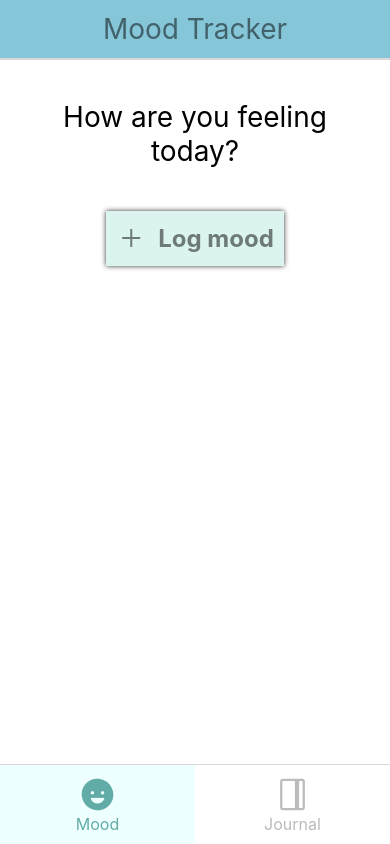
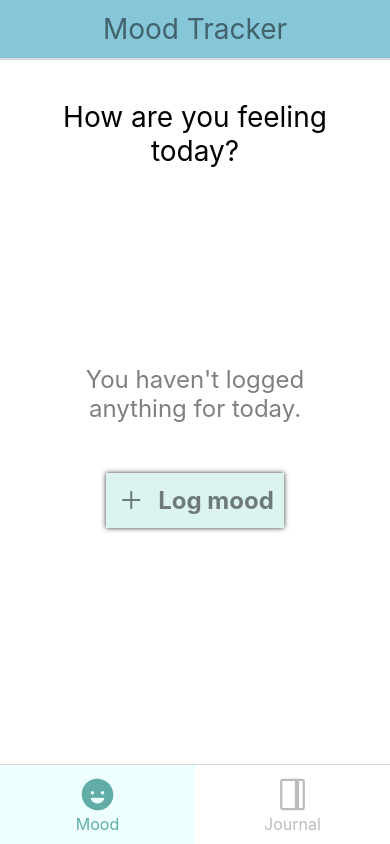
Before and after one commit to PBasham/pb-healthy-habits, a React Native app: screen / in a window 390 px wide. Built offline with nearby package versions, Linux system fonts and the light colour scheme.

Commit message:
updated checks for moodLog to be based off of length due to update on returning empty array over null for calls

```diff
--- a/src/screens/MoodTracker/MoodTracker.tsx
+++ b/src/screens/MoodTracker/MoodTracker.tsx
@@ -47,8 +47,8 @@ const MoodTracker: FunctionComponent<MoodTrackerProps> = (props: MoodTrackerProp
 
     async function handleGetMoodLog(): Promise<void> {
         const result = await moodTrackerHelpers.getMoodLog()
-
-        if (!result) {
+        console.log("Result from handleGetMoodLog(): ", result)
+        if (!result.length) {
             setMoodLog(result)
             setLogMessage("You haven't logged anything for today.")
         } else {
@@ -57,7 +57,7 @@ const MoodTracker: FunctionComponent<MoodTrackerProps> = (props: MoodTrackerProp
 
         return
     }
-    async function handleAddEmotion(loggedMood: LoggedEmotion): Promise<void> {
+    async function handleAddMoodToLog(loggedMood: LoggedEmotion): Promise<void> {
 
         // check that loggedMood is valid
         if (!loggedMood) return
@@ -71,7 +71,8 @@ const MoodTracker: FunctionComponent<MoodTrackerProps> = (props: MoodTrackerProp
         return
     }
 
-    function handleOpenMoodModal() {
+    function handleOpenMoodModal(): void {
+        console.log("Entered handleOpenMoodModal() ====================")
 
     }
 
@@ -89,7 +90,7 @@ const MoodTracker: FunctionComponent<MoodTrackerProps> = (props: MoodTrackerProp
                     <CreateLogContainer>
                         <HeaderTwo text={"How are you feeling today?"} />
                         <CreateLogButtonContainer>
-                            {!moodLog ?
+                            {!moodLog.length ?
                                 <HeaderThree
                                     text={logMessage}
                                     textStyles={{
@@ -104,12 +105,12 @@ const MoodTracker: FunctionComponent<MoodTrackerProps> = (props: MoodTrackerProp
                                 text="Log mood"
                                 iconName="add"
                                 backgroundColor={generalColors.accent_blue}
-                                onPress={() => console.log("I've been pressed!")}
+                                onPress={handleOpenMoodModal}
                                 textStyles={{ fontWeight: "bold" }}
                             />
                         </CreateLogButtonContainer>
                     </CreateLogContainer>
-                    {moodLog ?
+                    {moodLog.length ?
                         <ContainerFlexTwo>
                         </ContainerFlexTwo>
 
```
